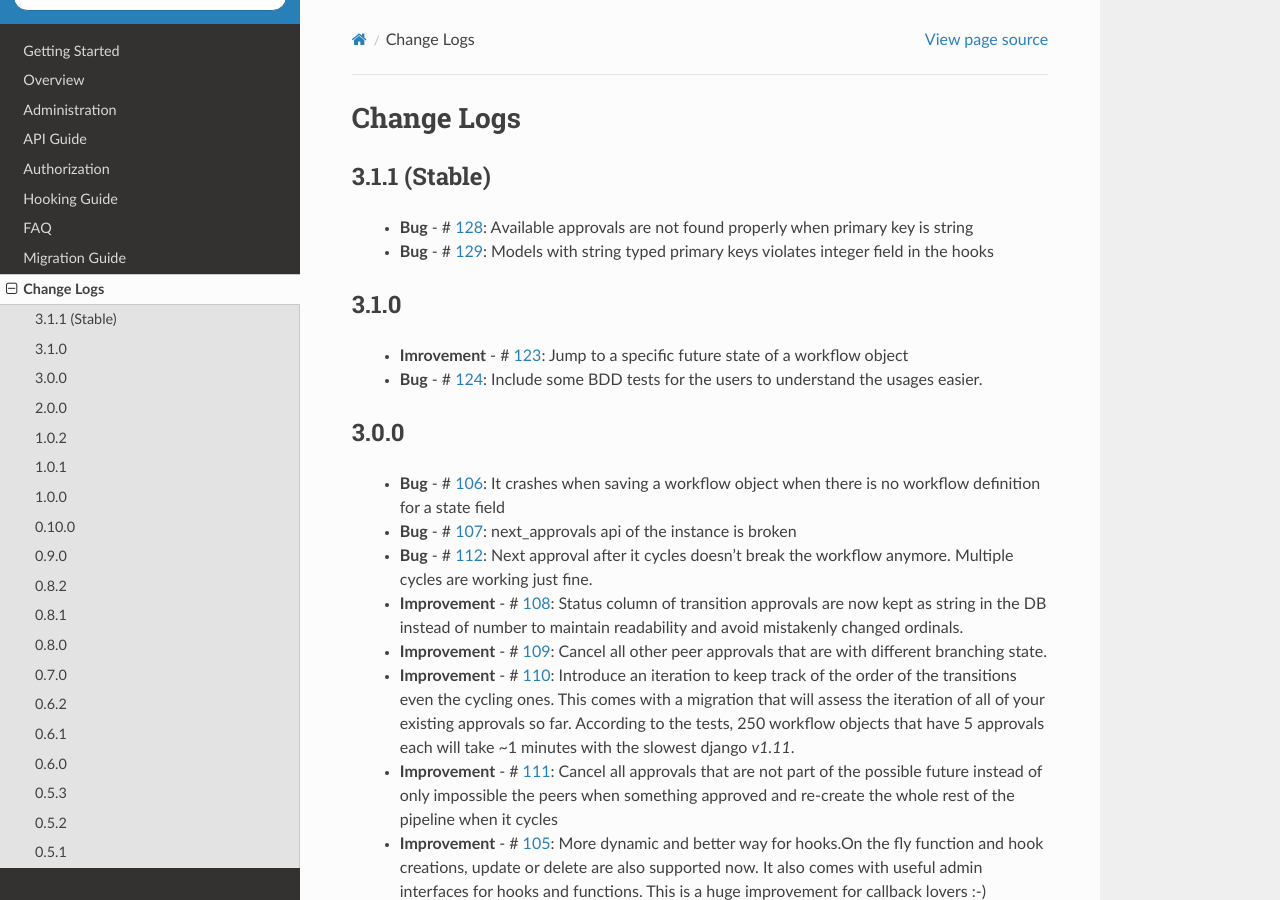
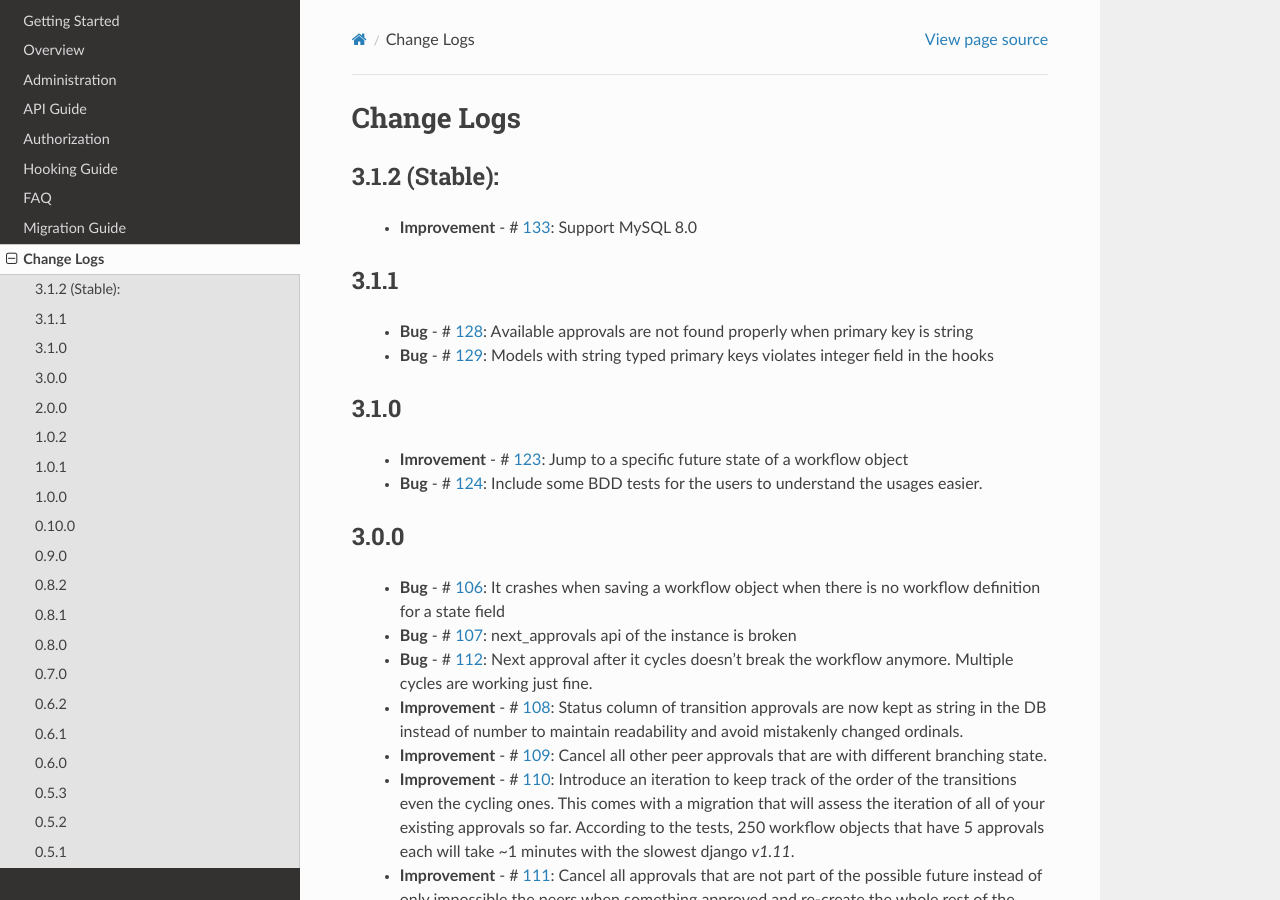
Before and after one commit to javrasya/django-river, a Sphinx documentation site: the page built from docs/changelog.rst, in a window 1280 px wide and 900 px high. Built offline with Sphinx 7.4.7 and the Read the Docs theme 2.0.0, drawn with Linux system fonts in a browser that asks for light colours; pages that are not in the unit, such as notebooks, are missing from menus.

Commit message:
[#133] Update changelogs

```diff
--- a/docs/changelog.rst
+++ b/docs/changelog.rst
@@ -3,9 +3,16 @@
 Change Logs
 ===========
 
-3.1.1 (Stable)
---------------
-    * **Bug**  -         # 128_: Available approvals are not found properly when primary key is string
+3.1.2 (Stable):
+---------------
+    * **Improvement** -  # 133_: Support MySQL 8.0
+
+
+.. _133: https://github.com/javrasya/django-river/issues/133
+
+3.1.1
+-----
+    * **Bug**         -  # 128_: Available approvals are not found properly when primary key is string
     * **Bug**         -  # 129_: Models with string typed primary keys violates integer field in the hooks
 
 
```
